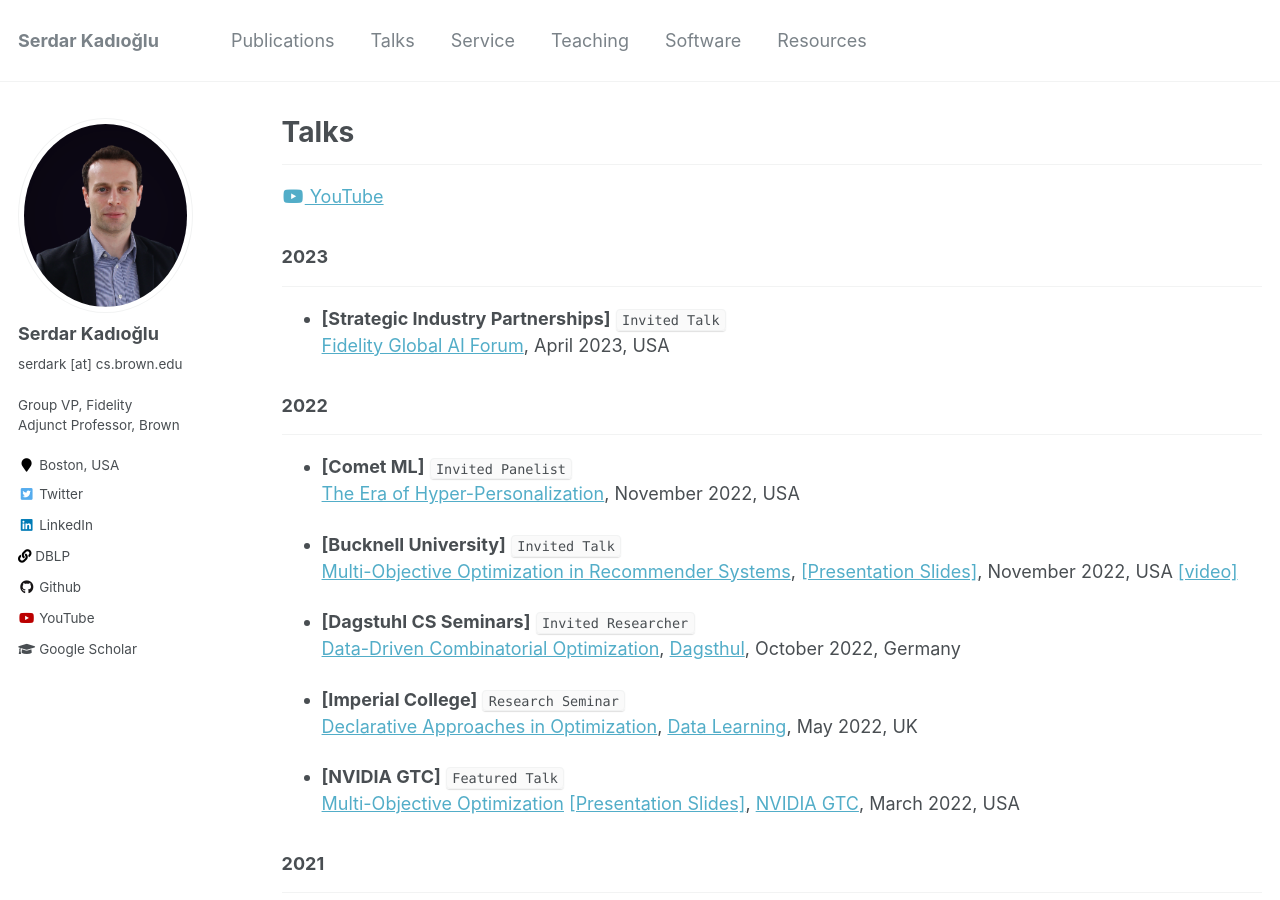
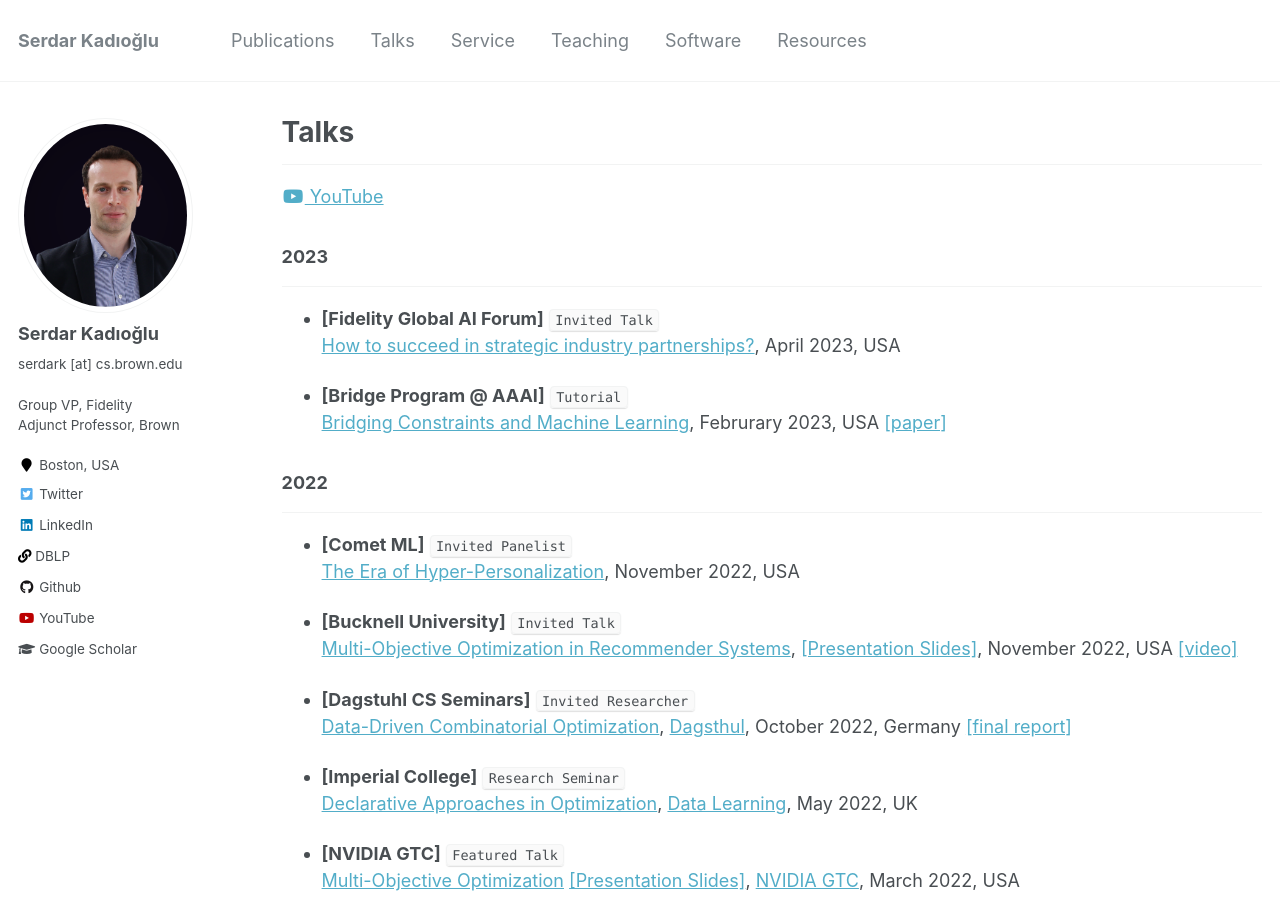
Before and after one commit to skadio/skadio.github.io, a Jekyll site: the page built from _pages/talks.md, in a window 1280 px wide and 900 px high. Built offline with Jekyll 4.4.1, drawn with Linux system fonts in a browser that asks for light colours.

Commit message:
Update talks.md

```diff
--- a/_pages/talks.md
+++ b/_pages/talks.md
@@ -12,9 +12,11 @@ author_profile: true
 
 ---
 
-* **[Strategic Industry Partnerships]** `Invited Talk`\
-   [Fidelity Global AI Forum](), April 2023, USA
+* **[Fidelity Global AI Forum]** `Invited Talk`\
+   [How to succeed in strategic industry partnerships?](), April 2023, USA
 
+* **[Bridge Program @ AAAI]** `Tutorial`\
+   [Bridging Constraints and Machine Learning](http://osullivan.ucc.ie/CPML2023/), Februrary 2023, USA [[paper]](http://osullivan.ucc.ie/CPML2023/submissions/09.pdf)
 
 ### 2022
 
@@ -27,7 +29,7 @@ author_profile: true
    [Multi-Objective Optimization in Recommender Systems](https://management.blogs.bucknell.edu/2022/11/08/serdar-kadioglu-to-speak-friday-november-11th/), [[Presentation Slides]](https://nbviewer.org/github/skadio/skadio.github.io/blob/master/files/Kadioglu_Bucknell_2022.pdf), November 2022, USA [[video]](https://mediaspace.bucknell.edu/media/Optimized+Item+Selection+to+Boost+Exploration+for+Recommender+Systems+-+Serdar+Kadioglu%2C+Fidelity%2C+11+11+2022/1_3iou676g/185503823)
 
 * **[Dagstuhl CS Seminars]** `Invited Researcher`\
-  [Data-Driven Combinatorial Optimization](https://www.dagstuhl.de/en/program/calendar/semhp/?semnr=22431), [Dagsthul]([https://sites.google.com/view/rossella-arcucci/home/calendar-datalearning](https://www.dagstuhl.de/)), October 2022, Germany
+  [Data-Driven Combinatorial Optimization](https://www.dagstuhl.de/en/program/calendar/semhp/?semnr=22431), [Dagsthul](https://www.dagstuhl.de/), October 2022, Germany [[final report]](https://drops.dagstuhl.de/opus/volltexte/2023/17825/pdf/dagrep_v012_i010_p166_22431.pdf)
 
 * **[Imperial College]** `Research Seminar`\
   [Declarative Approaches in Optimization](), [Data Learning](https://sites.google.com/view/rossella-arcucci/home/calendar-datalearning), May 2022, UK
```
